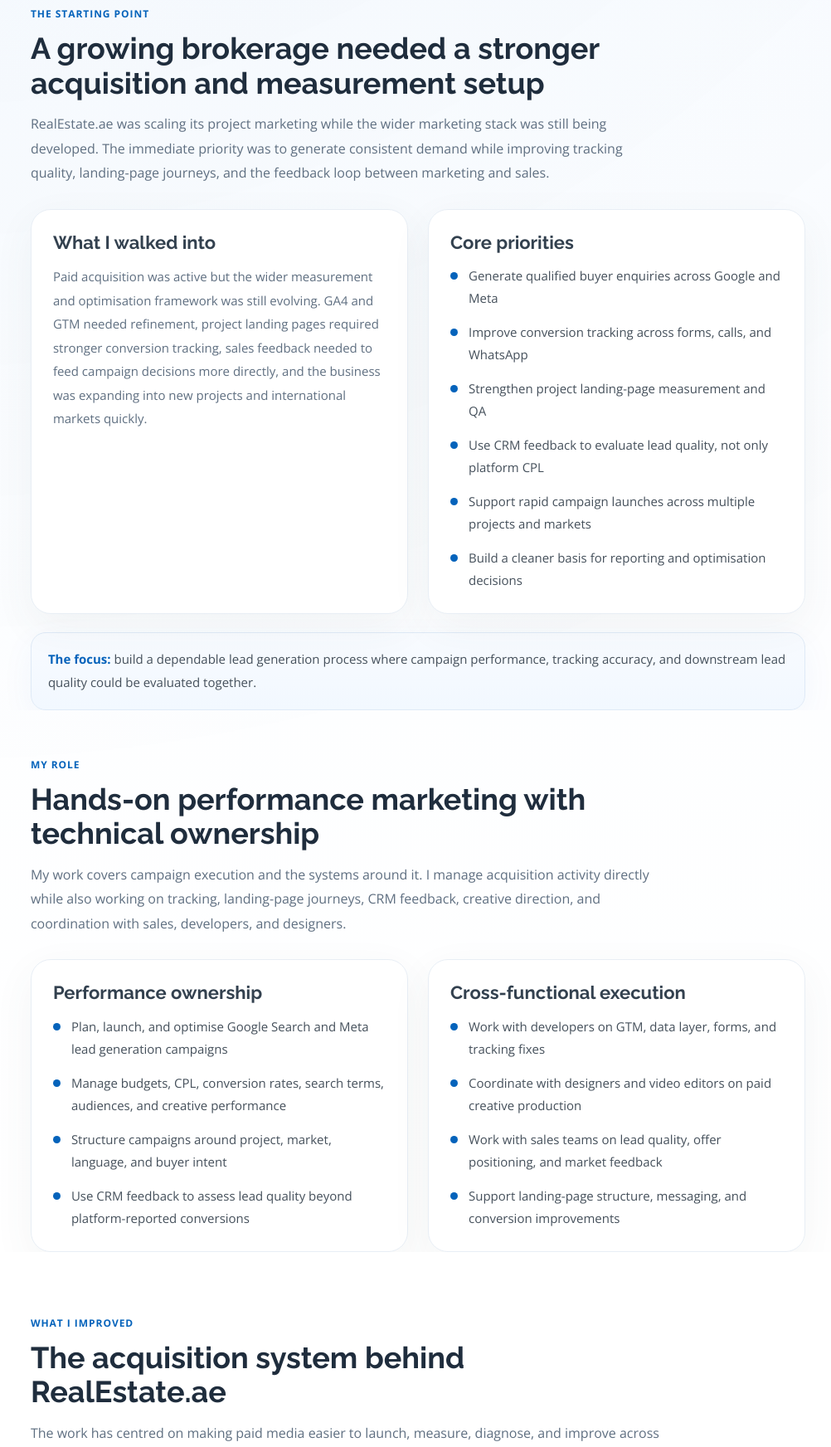
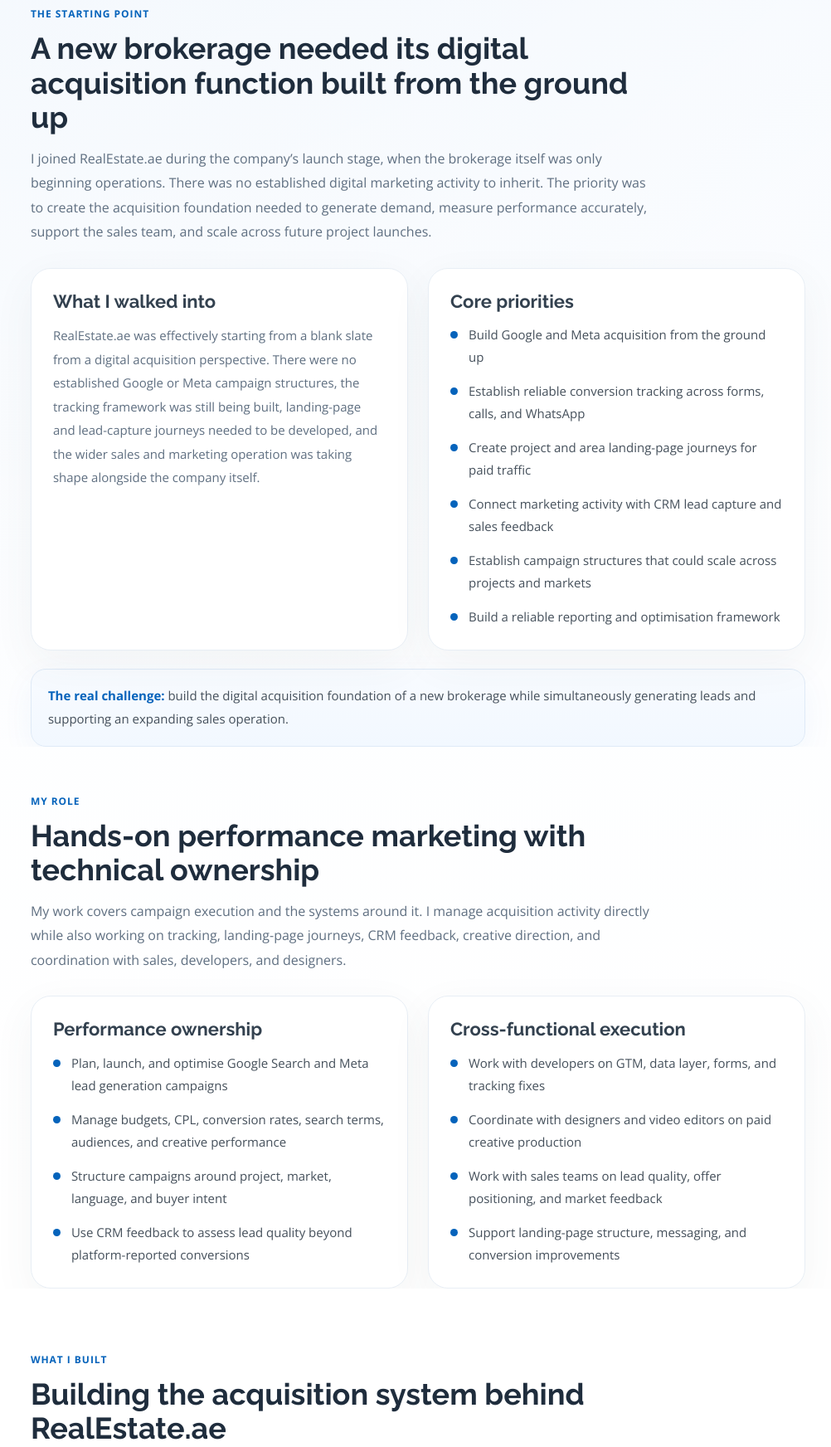
Before and after one commit to zeeshan-zs/zeeshan-zs.github.io, a plain HTML site: page portfolio-details-realestate.html in a window 1280 px wide. Shown: the part 1056-2800 px from the top of the page at 83% size, without its empty margins (186-1188 px from the left). Drawn offline with nearby package versions, Linux system fonts and the light colour scheme; animation ran at ten frames a second.

Commit message:
Revise RealEstate.ae portfolio details for clarity
Updated the portfolio details for RealEstate.ae to reflect the company's launch stage and the establishment of its digital marketing infrastructure. Enhanced descriptions of the lead generation system and core priorities for clarity and impact.

```diff
--- a/portfolio-details-realestate.html
+++ b/portfolio-details-realestate.html
@@ -87,7 +87,7 @@
               </p>
 
               <p class="cs-intro" data-aos="blur-up" data-aos-delay="200">
-                I joined RealEstate.ae during an early growth stage, when the brokerage was still building its sales and marketing infrastructure. My role has focused on creating and improving the lead generation engine across Google Ads, Meta Ads, landing pages, conversion tracking, CRM feedback, and multi-market campaign execution. The work has combined hands-on paid acquisition with the technical and operational systems needed to understand what happens after a lead is generated.
+                I joined RealEstate.ae during the company’s launch stage, when the brokerage itself was only beginning operations. With no established digital marketing activity to inherit, my role focused on building the lead generation function across Google Ads, Meta Ads, landing pages, conversion tracking, CRM feedback, and multi-market campaign execution. As the business expanded, I helped establish the acquisition and measurement systems needed to launch projects, understand performance, and improve lead quality.
               </p>
 
               <div class="cs-meta" data-aos="fade-up" data-aos-delay="260">
@@ -111,13 +111,13 @@
                 <img src="assets/img/portfolio/realestate-1.webp" alt="RealEstate.ae performance marketing and lead generation work">
 
                 <div class="cs-hero-badge">
-                  <i class="bi bi-graph-up-arrow"></i> Performance-led acquisition
+                  <i class="bi bi-graph-up-arrow"></i> Built from launch stage
                 </div>
 
                 <div class="cs-scroll-card">
                   <div class="cs-scroll-card__label">What changed</div>
                   <div class="cs-scroll-card__value">
-                    RealEstate.ae developed a more structured acquisition system connecting paid media, project landing pages, conversion tracking, CRM feedback, and multi-market campaign optimisation.
+                    RealEstate.ae moved from no established digital acquisition activity to a structured lead generation system connecting paid media, project landing pages, conversion tracking, CRM feedback, and multi-market campaign optimisation.
                   </div>
                 </div>
               </div>
@@ -155,33 +155,33 @@
         <section class="cs-section">
           <div class="cs-section__head" data-aos="fade-up">
             <div class="cs-section__kicker">The starting point</div>
-            <h2>A growing brokerage needed a stronger acquisition and measurement setup</h2>
+            <h2>A new brokerage needed its digital acquisition function built from the ground up</h2>
             <p class="cs-section__intro">
-              RealEstate.ae was scaling its project marketing while the wider marketing stack was still being developed. The immediate priority was to generate consistent demand while improving tracking quality, landing-page journeys, and the feedback loop between marketing and sales.
+              I joined RealEstate.ae during the company’s launch stage, when the brokerage itself was only beginning operations. There was no established digital marketing activity to inherit. The priority was to create the acquisition foundation needed to generate demand, measure performance accurately, support the sales team, and scale across future project launches.
             </p>
           </div>
           <div class="row g-4">
             <div class="col-lg-6" data-aos="blur-up" data-aos-delay="80">
               <div class="cs-split-card">
                 <h3>What I walked into</h3>
-                <p>Paid acquisition was active but the wider measurement and optimisation framework was still evolving. GA4 and GTM needed refinement, project landing pages required stronger conversion tracking, sales feedback needed to feed campaign decisions more directly, and the business was expanding into new projects and international markets quickly.</p>
+                <p>RealEstate.ae was effectively starting from a blank slate from a digital acquisition perspective. There were no established Google or Meta campaign structures, the tracking framework was still being built, landing-page and lead-capture journeys needed to be developed, and the wider sales and marketing operation was taking shape alongside the company itself.</p>
               </div>
             </div>
             <div class="col-lg-6" data-aos="blur-up" data-aos-delay="140">
               <div class="cs-split-card">
                 <h3>Core priorities</h3>
                 <ul class="cs-problem-list">
-                  <li>Generate qualified buyer enquiries across Google and Meta</li>
-                  <li>Improve conversion tracking across forms, calls, and WhatsApp</li>
-                  <li>Strengthen project landing-page measurement and QA</li>
-                  <li>Use CRM feedback to evaluate lead quality, not only platform CPL</li>
-                  <li>Support rapid campaign launches across multiple projects and markets</li>
-                  <li>Build a cleaner basis for reporting and optimisation decisions</li>
+                  <li>Build Google and Meta acquisition from the ground up</li>
+                  <li>Establish reliable conversion tracking across forms, calls, and WhatsApp</li>
+                  <li>Create project and area landing-page journeys for paid traffic</li>
+                  <li>Connect marketing activity with CRM lead capture and sales feedback</li>
+                  <li>Establish campaign structures that could scale across projects and markets</li>
+                  <li>Build a reliable reporting and optimisation framework</li>
                 </ul>
               </div>
             </div>
           </div>
-          <div class="cs-highlight-strip" data-aos="fade-up" data-aos-delay="180"><strong>The focus:</strong> build a dependable lead generation process where campaign performance, tracking accuracy, and downstream lead quality could be evaluated together.</div>
+          <div class="cs-highlight-strip" data-aos="fade-up" data-aos-delay="180"><strong>The real challenge:</strong> build the digital acquisition foundation of a new brokerage while simultaneously generating leads and supporting an expanding sales operation.</div>
         </section>
 
         <!-- ROLE -->
@@ -200,9 +200,9 @@
         <!-- WHAT I BUILT -->
         <section class="cs-section">
           <div class="cs-section__head" data-aos="fade-up">
-            <div class="cs-section__kicker">What I improved</div>
-            <h2>The acquisition system behind RealEstate.ae</h2>
-            <p class="cs-section__intro">The work has centred on making paid media easier to launch, measure, diagnose, and improve across a fast-moving real estate environment.</p>
+            <div class="cs-section__kicker">What I built</div>
+            <h2>Building the acquisition system behind RealEstate.ae</h2>
+            <p class="cs-section__intro">With no established paid acquisition function to inherit, my work focused on building the campaign, landing-page, tracking, and lead-quality infrastructure required to generate and optimise demand consistently.</p>
           </div>
           <div class="cs-build-grid">
             <div class="cs-build-card" data-aos="blur-up" data-aos-delay="60"><div class="cs-build-card__icon"><i class="bi bi-bullseye"></i></div><h3>Google Search acquisition</h3><p>Managed high-intent search campaigns across brand, project, and area-focused demand.</p><ul><li>Structured keyword and match-type strategy around buyer intent</li><li>Reviewed search terms and built negative keyword coverage</li><li>Monitored CPC, CTR, conversion rate, CPL, and impression share</li><li>Aligned ads and landing pages more closely around project intent</li></ul></div>
@@ -221,7 +221,7 @@
 
         <!-- IMPACT -->
         <section class="cs-section">
-          <div class="cs-section__head" data-aos="fade-up"><div class="cs-section__kicker">Impact</div><h2>What this work changed</h2><p class="cs-section__intro">The strongest improvement has been a more connected view of acquisition performance, from the ad click through to the lead entering the CRM.</p></div>
+          <div class="cs-section__head" data-aos="fade-up"><div class="cs-section__kicker">Impact</div><h2>What this work changed</h2><p class="cs-section__intro">The strongest outcome has been the creation of a connected acquisition setup that links campaign activity, landing-page behaviour, conversion tracking, and CRM outcomes from the ad click through to the lead entering the sales pipeline.</p></div>
           <div class="cs-impact-grid">
             <div class="cs-impact-card" data-aos="blur-up" data-aos-delay="60"><div class="cs-impact-card__top"><h3 class="cs-impact-card__title">Cleaner conversion measurement</h3><div class="cs-impact-card__icon"><i class="bi bi-check2-circle"></i></div></div><p>Lead events are validated more carefully, including backend-confirmed submissions and QA across different form journeys.</p></div>
             <div class="cs-impact-card" data-aos="blur-up" data-aos-delay="120"><div class="cs-impact-card__top"><h3 class="cs-impact-card__title">Stronger optimisation decisions</h3><div class="cs-impact-card__icon"><i class="bi bi-bar-chart-line"></i></div></div><p>Campaign decisions increasingly combine platform metrics with CRM lead quality and sales feedback.</p></div>
@@ -232,16 +232,11 @@
 
         <!-- PROOF / GALLERY -->
         <section class="cs-section">
-          <div class="cs-section__head" data-aos="fade-up"><div class="cs-section__kicker">Selected proof</div><h2>Examples of the system in action</h2><p class="cs-section__intro">Use screenshots you are comfortable showing publicly, such as campaign views, landing pages, GTM validation, or reporting screens with confidential information removed.</p></div>
+          <div class="cs-section__head" data-aos="fade-up"><div class="cs-section__kicker">Selected proof</div><h2>Examples of the system in action</h2><p class="cs-section__intro">Selected examples from the acquisition and measurement system supporting RealEstate.ae’s project campaigns.</p></div>
           <div class="cs-gallery-grid">
-            <div class="cs-gallery-card" data-aos="blur-up" data-aos-delay="60"><img src="assets/img/portfolio/realestate-3.png" alt="RealEstate.ae paid media and campaign management"><div class="cs-gallery-card__body"><h3 class="cs-gallery-card__title">Paid acquisition</h3><p class="cs-gallery-card__text">Google and Meta campaign execution across project launches and international buyer markets.</p></div></div>
-            <div class="cs-gallery-card" data-aos="blur-up" data-aos-delay="120"><img src="assets/img/portfolio/realestate-4.png" alt="RealEstate.ae tracking and landing page optimisation"><div class="cs-gallery-card__body"><h3 class="cs-gallery-card__title">Tracking and conversion QA</h3><p class="cs-gallery-card__text">GTM, GA4, form validation, landing-page journeys, and CRM checks used to improve conversion accuracy.</p></div></div>
+            <div class="cs-gallery-card" data-aos="blur-up" data-aos-delay="60"><img src="assets/img/portfolio/realestate-3.png" alt="RealEstate.ae paid media and campaign management"><div class="cs-gallery-card__body"><h3 class="cs-gallery-card__title">Paid acquisition across projects and markets</h3><p class="cs-gallery-card__text">Google Search and Meta lead generation across UAE and international buyer markets, covering campaign structure, audience strategy, creative direction, optimisation, and budget management.</p></div></div>
+            <div class="cs-gallery-card" data-aos="blur-up" data-aos-delay="120"><img src="assets/img/portfolio/realestate-4.png" alt="RealEstate.ae tracking and landing page optimisation"><div class="cs-gallery-card__body"><h3 class="cs-gallery-card__title">Conversion tracking and CRM validation</h3><p class="cs-gallery-card__text">GTM and GA4 tracking across forms, calls and WhatsApp, with backend-confirmed lead events and CRM checks to ensure reported conversions represent genuine enquiries.</p></div></div>
           </div>
-        </section>
-
-        <!-- OPTIONAL RESULTS -->
-        <section class="cs-section cs-section--tight">
-          <div class="row g-4"><div class="col-lg-12" data-aos="blur-up"><div class="cs-split-card"><h3>Optional: add a quantified results block</h3><p>If you are comfortable publishing performance numbers, this is the best place to add aggregate results such as total spend managed, total leads generated, blended CPL, qualified lead rate, or improvement over a previous period. Keep figures aggregated and avoid exposing confidential project-level data.</p></div></div></div>
         </section>
 
         <!-- TAKEAWAYS -->
```
